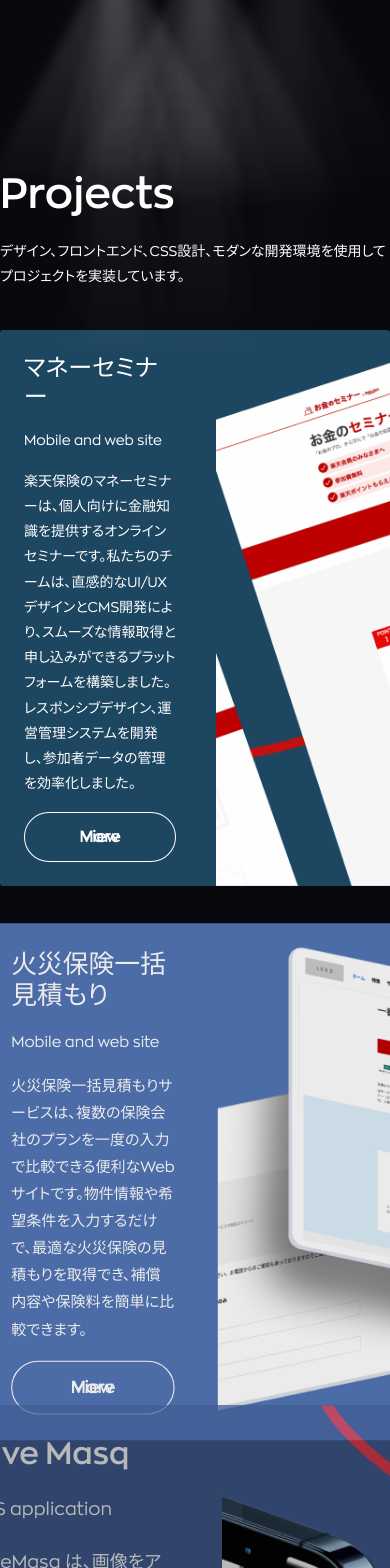
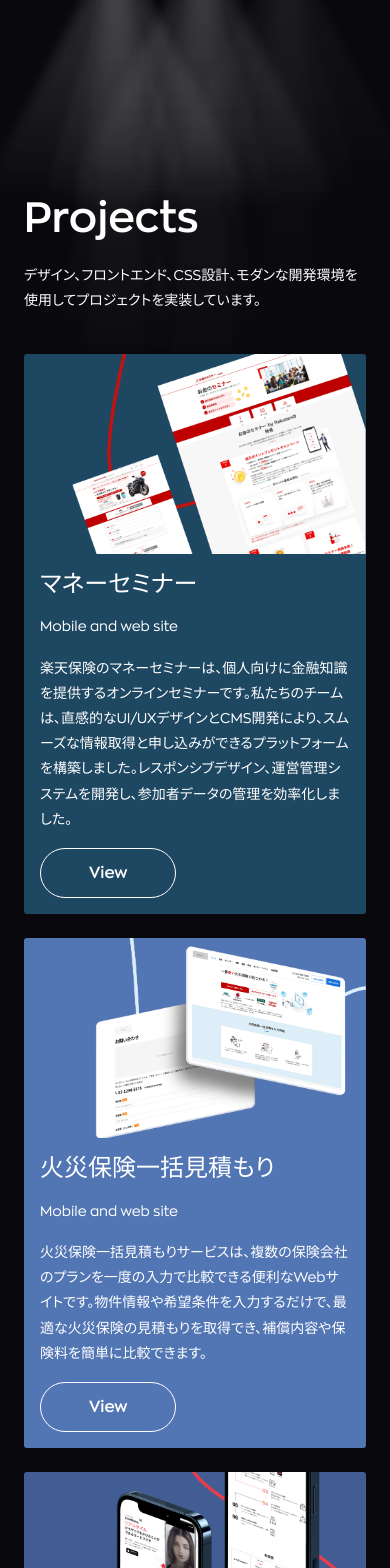
Before and after one commit to osawa1177/nuxt-portfolio-site, a Nuxt app: page /projects in a window 390 px wide. Shown: the top 1568 px of the page. Built offline with nearby package versions, Linux system fonts and the light colour scheme.

Commit message:
responsive css

```diff
--- a/assets/scss/foundation/_base.scss
+++ b/assets/scss/foundation/_base.scss
@@ -2,10 +2,11 @@
   box-sizing: border-box;
 }
 
-body, html {
+body,
+html {
   padding: 0;
   margin: 0;
-  font-family: ZonaPro,'Noto Sans JP',Arial, sans-serif;
+  font-family: ZonaPro, 'Noto Sans JP', Arial, sans-serif;
   line-height: 180%;
   letter-spacing: 0;
   font-size: 16px;
@@ -19,15 +20,25 @@ body, html {
 
 
 @media(max-width: 1500px) {
-  body,html {
-    font-size:14px
+
+  body,
+  html {
+    font-size: 14px;
   }
 }
 
 @media(max-width: 767px) {
-  body,html {
-    font-size:14px;
-    overflow-x: hidden
+
+  body,
+  html {
+    font-size: 14px;
+  }
+}
+
+
+#__layout {
+  @include sp {
+    overflow: hidden;
   }
 }
 
@@ -45,27 +56,30 @@ a:hover {
   color: #26a0f8
 }
 
-a.lined,a:not([class]) {
+a.lined,
+a:not([class]) {
   position: relative
 }
 
-a.lined:after,a:not([class]):after {
+a.lined:after,
+a:not([class]):after {
   position: absolute;
   bottom: -2px;
   left: 0;
   width: 0;
-  background: rgba(38,160,248,.2);
+  background: rgba(38, 160, 248, .2);
   height: 1px;
   transition: all .8s;
   content: "";
-  transition-timing-function: cubic-bezier(.5,0,1,1);
+  transition-timing-function: cubic-bezier(.5, 0, 1, 1);
   pointer-events: none;
   transform: none
 }
 
-a.lined:hover:after,a:not([class]):hover:after {
+a.lined:hover:after,
+a:not([class]):hover:after {
   width: 100%;
-  background: rgba(38,160,248,.5);
+  background: rgba(38, 160, 248, .5);
   transition: all .5s;
   transition-timing-function: ease-out
 }
@@ -91,7 +105,8 @@ h2 {
   font-size: 3.25rem
 }
 
-h2,h3 {
+h2,
+h3 {
   font-weight: 500;
   margin: 0 0 2rem
 }
@@ -112,7 +127,7 @@ strong {
 
 @media(max-width: 767px) {
   h1 {
-    font-size:2.85rem;
+    font-size: 2.85rem;
     margin-bottom: 4rem
   }
 
@@ -129,7 +144,8 @@ strong {
   }
 }
 
-p,ul {
+p,
+ul {
   margin: 0 0 1.5rem
 }
 
@@ -137,8 +153,11 @@ ul {
   padding: 0
 }
 
-button,input,select,textarea {
-  font-family: ZonaPro,Arial,sans-serif;
+button,
+input,
+select,
+textarea {
+  font-family: ZonaPro, Arial, sans-serif;
   margin: 0;
   font-size: 1rem;
   font-weight: 600
@@ -163,6 +182,7 @@ button {
 
 .is-sp {
   display: block;
+
   @media screen and (min-width: $screen-sm) {
     display: none;
   }
@@ -170,6 +190,7 @@ button {
 
 .is-pc {
   display: none;
+
   @media screen and (min-width: $screen-sm) {
     display: block;
   }
@@ -202,3 +223,19 @@ button {
   font-weight: 700;
   font-display: swap
 }
+
+.pc-only {
+  display: none !important;
+
+  @include sp {
+    display: block !important;
+  }
+}
+
+.sp-only {
+  display: block !important;
+
+  @include pc {
+    display: none !important;
+  }
+}
--- a/assets/scss/foundation/_button.scss
+++ b/assets/scss/foundation/_button.scss
@@ -1,4 +1,3 @@
-
 .button__wrap {
   display: flex;
   justify-content: center;
--- a/components/Design.vue
+++ b/components/Design.vue
@@ -53,6 +53,8 @@ export default {
   },
   methods: {
     scrollItemC() {
+      if (window.innerWidth <= 768) return;
+
       gsap.timeline({
         scrollTrigger: {
           trigger: ".phone",
@@ -93,7 +95,6 @@ export default {
 
   @include sp {
     flex-direction: column;
-    width: 45%;
     margin-top: -40px;
   }
 }
@@ -122,6 +123,7 @@ export default {
 
   @include sp {
     flex-direction: column;
+    min-width: auto
   }
 }
 
@@ -130,6 +132,11 @@ export default {
   height: 100vh;
   display: flex;
   margin-left: -5%;
+
+  @include sp {
+    margin-left: 24px;
+    height: auto;
+  }
 }
 
 .phone {
@@ -139,6 +146,13 @@ export default {
   background-size: contain;
   font-size: 4rem;
   font-weight: 500;
+
+  @include sp {
+    font-size: 3.5rem;
+    padding: 0 !important;
+    margin: 6rem auto 1rem;
+    width: 100%;
+  }
 }
 
 .text {
@@ -160,15 +174,21 @@ export default {
   margin-bottom: 56px;
 
   @include sp {
-    width: 45%;
+    width: 100%;
+    font-size: 20px;
+    opacity: 1;
   }
 }
 
 .home-service h3 {
-  font-size: 20px;
+  font-size: 18px;
   font-weight: 500;
   color: $blue400;
   margin: 0 0 16px;
+
+  @include sp {
+    margin: 0 0 8px;
+  }
 }
 
 .home-service p {
--- a/components/Development.vue
+++ b/components/Development.vue
@@ -53,6 +53,8 @@ export default {
   },
   methods: {
     scrollItemC() {
+      if (window.innerWidth <= 768) return;
+
       gsap.timeline({
         scrollTrigger: {
           trigger: ".phone3",
@@ -89,7 +91,6 @@ export default {
 
   @include sp {
     flex-direction: column;
-    width: 45%;
   }
 }
 
@@ -117,6 +118,7 @@ export default {
 
   @include sp {
     flex-direction: column;
+    min-width: auto
   }
 }
 
@@ -126,6 +128,12 @@ export default {
   display: flex;
   margin-bottom: 20rem;
   margin-left: -5%;
+
+  @include sp {
+    margin-left: 24px;
+    height: auto;
+    margin-bottom: 0;
+  }
 }
 
 .phone3 {
@@ -139,6 +147,8 @@ export default {
   @include sp {
     font-size: 3.5rem;
     padding: 0 !important;
+    margin: 6rem auto 1rem;
+    width: 100%;
   }
 }
 
@@ -161,8 +171,10 @@ export default {
   margin-bottom: 56px;
 
   @include sp {
-    width: 45%;
-    margin: 0;
+    width: 100%;
+    font-size: 20px;
+    opacity: 1;
+    margin-bottom: 1rem;
   }
 }
 
@@ -171,6 +183,10 @@ export default {
   font-weight: 500;
   color: $blue400;
   margin: 0 0 16px;
+
+  @include sp {
+    margin: 0 0 8px;
+  }
 }
 
 .home-service p {
--- a/components/Footer.vue
+++ b/components/Footer.vue
@@ -10,26 +10,26 @@
             <div><a href="#tool-skill" class="lined">Tool & Skill</a></div>
           </div>
           <div class="col col-25 col-mobile-50">Email
-            <div><a href="mailto:osawa.tomohisa07@gmail.com" target="_blank" class="lined">osawa.tomohisa07@gmail.com</a>
+            <div><a href="mailto:osawa.tomohisa07@gmail.com" target="_blank"
+                class="lined">osawa.tomohisa07@gmail.com</a>
             </div>
           </div>
           <div class="col col-25 col-mobile-50">Location
             <div class="lined">東京都</div>
-            </div>
           </div>
         </div>
       </div>
-      <div class="row row-smallpadding footer-bottom">
-        <div class="footer-copy">© 2021 © Tomohisa Osawa All rights reserved.</div>
-        </div>
+    </div>
+    <div class="row row-smallpadding footer-bottom">
+      <div class="footer-copy">© 2021 © Tomohisa Osawa All rights reserved.</div>
+    </div>
   </footer>
 </template>
 
 
-<style scoped>
-
-
-.section.footer-smaller .container, .section.footer-smaller {
+<style lang="scss" scoped>
+.section.footer-smaller .container,
+.section.footer-smaller {
   min-height: 0
 }
 
@@ -37,6 +37,10 @@
   line-height: normal;
   margin-top: 11.25rem;
   border-top: 1px solid rgba(255, 255, 255, 0.3);
+
+  @include sp {
+    margin: 24px auto;
+  }
 }
 
 .footer .container {
@@ -68,6 +72,10 @@
   margin-left: auto;
   margin-right: auto;
   width: 100%;
+
+  @include sp {
+    padding: 0px 24px 0;
+  }
 }
 
 .footer-contacts strong {
@@ -88,7 +96,7 @@
   font-size: .875rem;
   justify-content: space-between;
   margin-top: 2rem;
-  color: rgba(255,255,255,0.5);
+  color: rgba(255, 255, 255, 0.5);
   padding-bottom: 2rem;
   text-align: center;
 }
@@ -96,7 +104,7 @@
 
 .footer-policies a {
   margin-left: 2rem;
-  color: rgba(255,255,255,0.5);
+  color: rgba(255, 255, 255, 0.5);
 
 }
 
--- a/components/Projects.vue
+++ b/components/Projects.vue
@@ -6,15 +6,17 @@
     </p>
     <section>
       <div class="projects__wrap">
-        <div v-for="(project, index) in projects.slice(0, displayCount)" :key="index" class="projects__block fade-down" :class="project.textBlockClass">
+        <div v-for="(project, index) in projects.slice(0, displayCount)" :key="index" class="projects__block fade-down"
+          :class="project.textBlockClass">
           <div class="projects__text-block">
             <h3 class="projects__text-title">{{ project.title }}</h3>
             <p class="projects__tag">{{ project.tag }}</p>
             <p class="projects__description">{{ project.description }}</p>
-            <nuxt-link :to="`/projects/${project.link}`" class="more fadeonscroll mouse-attract button button-undefined active">
+            <nuxt-link :to="`/projects/${project.link}`"
+              class="more fadeonscroll mouse-attract button button-undefined active">
               <span class="button-inner mouse-target">
                 <span class="button-fill"></span>
-                <span class="button-caption">View More</span>
+                <span class="button-caption">View</span>
               </span>
             </nuxt-link>
           </div>
@@ -56,6 +58,7 @@ export default {
   },
   methods: {
     scrollItemC() {
+      if (window.innerWidth <= 768) return;
       gsap.from(".fade-down", {
         scrollTrigger: {
           trigger: ".fade-down",
@@ -89,6 +92,11 @@ export default {
     max-width: 1100px;
     margin: 0 auto;
     width: 100%;
+
+    @include sp {
+      margin-top: 6rem;
+      padding: 24px 24px 0;
+    }
   }
 
   &__title {
@@ -112,6 +120,12 @@ export default {
     height: auto;
     min-height: 300px;
     border-radius: 3px;
+
+    @include sp {
+      flex-direction: column-reverse;
+      gap: 0;
+      margin-bottom: 24px;
+    }
 
     &--money {
       background: #1E4762;
@@ -146,6 +160,10 @@ export default {
     display: flex;
     flex-direction: column;
     gap: 16px;
+
+    @include sp {
+      padding: 16px;
+    }
   }
 
   &__text-title {
@@ -169,6 +187,11 @@ export default {
     flex-basis: 50%;
     margin: 0;
     overflow: hidden;
+
+    @include sp {
+      flex-basis: auto;
+      height: 200px;
+    }
   }
 
   &__img {
--- a/components/Services.vue
+++ b/components/Services.vue
@@ -1,7 +1,7 @@
 <template>
   <div class="intro">
     <h2 class="intro__title">
-      Webサイトの設計、構築、運用、保守を行っています。企画・アイデアから実装まで、<br>サイトやアプリのサービス全体を通してデザイン、開発をしています
+      Webサイトの設計、構築、運用、保守を行っています。企画・アイデアから実装まで、<br class="sp-only">サイトやアプリのサービス全体を通してデザイン、開発をしています
     </h2>
     <h3 class="intro__text">Design / Engineer</h3>
   </div>
@@ -40,7 +40,6 @@ export default {
     @include sp {
       font-size: 1.5rem;
       margin: auto;
-      padding: 40px;
     }
   }
 
@@ -50,7 +49,7 @@ export default {
     text-align: center;
 
     @include sp {
-      font-size: 120px;
+      font-size: 2.4rem;
     }
   }
 }
--- a/components/ToolSkill.vue
+++ b/components/ToolSkill.vue
@@ -402,6 +402,10 @@ export default {
 .skill-wrap {
   max-width: 1100px;
   margin: 40px auto;
+
+  @include sp {
+    margin: 24px auto;
+  }
 }
 
 .tool-skill-block {
@@ -418,6 +422,8 @@ export default {
     width: 21.5%;
     order: 1;
   }
+
+  @include sp {}
 }
 
 .tool-skill-item {
@@ -433,6 +439,10 @@ export default {
   text-decoration: none;
   transition: 0.2s;
   color: $white;
+
+  @include sp {
+    width: 47%
+  }
 
   &:hover {
     box-shadow: 0 10px 15px -5px $black12;
@@ -466,7 +476,7 @@ export default {
   width: 100%;
 
   @include sp {
-    padding-top: 58px;
+    padding: 80px 24px 0;
   }
 }
 
--- a/pages/index.vue
+++ b/pages/index.vue
@@ -261,6 +261,10 @@ h1 {
 
 .content__hero {
   overflow: hidden;
+
+  @include sp {
+    overflow: visible;
+  }
 }
 
 .subtitle {
```
